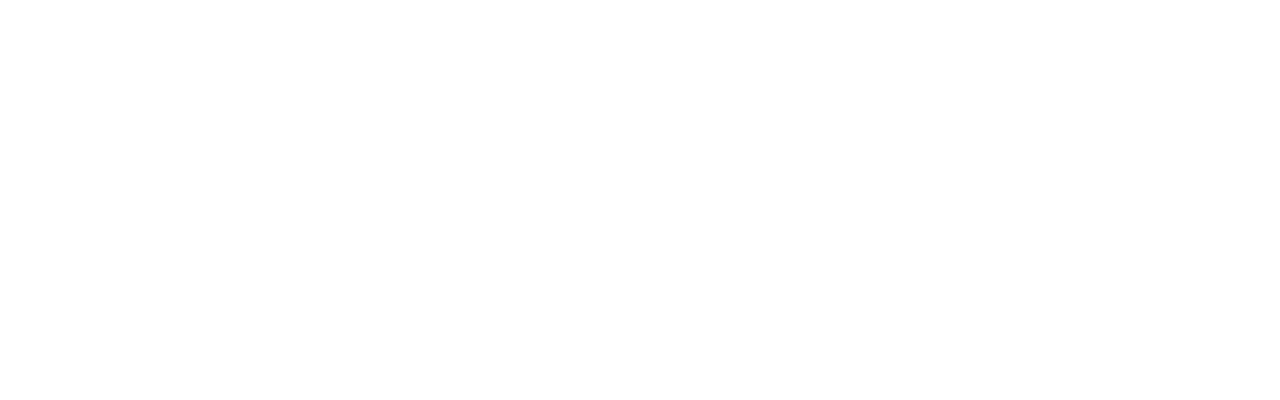
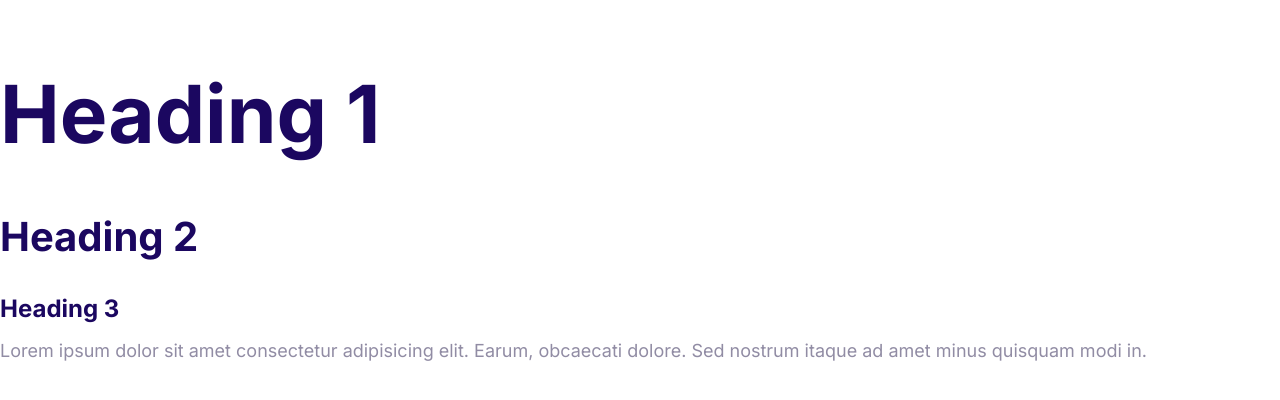
Before and after one commit to SinBin10/bincloud, a plain HTML site: page index.html in a window 1280 px wide. Drawn offline with Linux system fonts and the light colour scheme.

Commit message:
Added Typography like body, heading,etc.

```diff
--- a/css/styles.css
+++ b/css/styles.css
@@ -1,7 +1,48 @@
-:root{
-    --color-primary: #2584ff;
-    --color-secondary: #00d9ff;
-    --color-accent: #ff3400;
-    --color-heading: #1b0760;
-    --color-body: #918ca4;
+:root {
+  --color-primary: #2584ff;
+  --color-secondary: #00d9ff;
+  --color-accent: #ff3400;
+  --color-heading: #1b0760;
+  --color-body: #918ca4;
 }
+html {
+  font-size: 62.5%;
+}
+body {
+  font-family: "Inter", Arial, Helvetica, sans-serif;
+  color: var(--color-body);
+  font-size: 2.4rem;
+  line-height: 1.5;
+}
+h1,
+h2,
+h3 {
+  color: var(--color-heading);
+  margin-bottom: 1rem;
+}
+h1 {
+  font-size: 7rem;
+}
+h2 {
+  font-size: 4rem;
+}
+h3 {
+  font-size: 3rem;
+}
+p {
+  margin-top: 0;
+}
+@media screen and (min-width: 1024px) {
+  body {
+    font-size: 1.8rem;
+  }
+  h1 {
+    font-size: 8rem;
+  }
+  h2 {
+    font-size: 4rem;
+  }
+  h3 {
+    font-size: 2.4rem;
+  }
+}
--- a/index.html
+++ b/index.html
@@ -1,13 +1,25 @@
 <!DOCTYPE html>
 <html lang="en">
-<head>
-  <meta charset="UTF-8">
-  <meta name="viewport" content="width=device-width, initial-scale=1.0">
-  <title>Document</title>
-  <link rel="stylesheet" href="css/normalize.css">
-  <link rel="stylesheet" href="css/styles.css">
-</head>
-<body>
-
-</body>
+  <head>
+    <meta charset="UTF-8" />
+    <meta name="viewport" content="width=device-width, initial-scale=1.0" />
+    <title>Document</title>
+    <link rel="preconnect" href="https://fonts.googleapis.com" />
+    <link rel="preconnect" href="https://fonts.gstatic.com" crossorigin />
+    <link
+      href="https://fonts.googleapis.com/css2?family=Inter:wght@400;700&display=swap"
+      rel="stylesheet"
+    />
+    <link rel="stylesheet" href="css/normalize.css" />
+    <link rel="stylesheet" href="css/styles.css" />
+  </head>
+  <body>
+    <h1>Heading 1</h1>
+    <h2>Heading 2</h2>
+    <h3>Heading 3</h3>
+    <p>
+      Lorem ipsum dolor sit amet consectetur adipisicing elit. Earum, obcaecati
+      dolore. Sed nostrum itaque ad amet minus quisquam modi in.
+    </p>
+  </body>
 </html>
```
